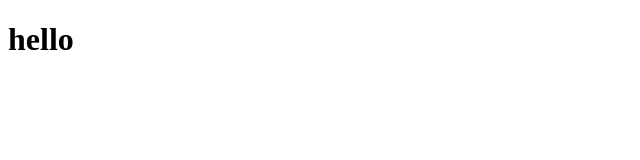
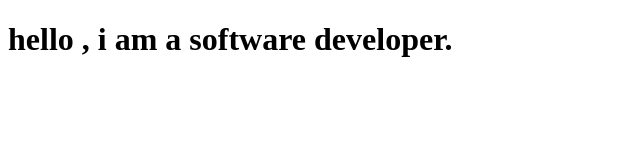
Before and after one commit to anurag894/portfolio, a plain HTML site: page index.html in a window 1280 px wide. Shown: the whole page, without its empty margins (0-640 px from the left). Drawn offline with Linux system fonts and the light colour scheme.

Commit message:
1st commit

```diff
--- a/index.html
+++ b/index.html
@@ -5,7 +5,7 @@
 </head>
 <body>
 <h1>
-  hello
+  hello , i am a software developer.
 </h1>
 </body>
 </html>
```
